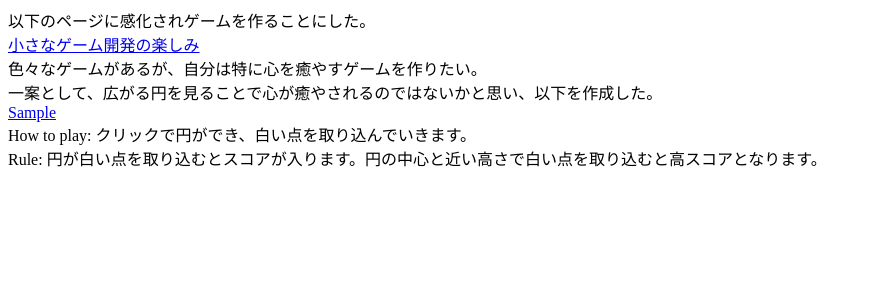
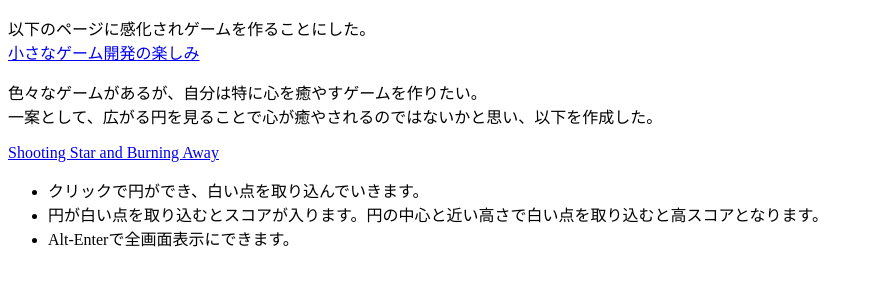
Before and after one commit to hysok2/hysok2.github.io, a plain HTML site: page report/240503/index.html in a window 1280 px wide. Shown: the whole page, without its empty margins (0-873 px from the left). Drawn offline with Linux system fonts and the light colour scheme.

Commit message:
240503の更新

```diff
--- a/report/240503/index.html
+++ b/report/240503/index.html
@@ -6,12 +6,22 @@
     <title>.</title>
   </head>
   <body>
-    以下のページに感化されゲームを作ることにした。<br>
-    <a href="https://abagames.github.io/joys-of-small-game-development/">小さなゲーム開発の楽しみ</a><br>
-    色々なゲームがあるが、自分は特に心を癒やすゲームを作りたい。<br>
-    一案として、広がる円を見ることで心が癒やされるのではないかと思い、以下を作成した。<br>
-    <a href="./mhg.html">Sample</a><br>
-    How to play: クリックで円ができ、白い点を取り込んでいきます。<br>
-    Rule: 円が白い点を取り込むとスコアが入ります。円の中心と近い高さで白い点を取り込むと高スコアとなります。
+    <p>以下のページに感化されゲームを作ることにした。<br>
+      <a href="https://abagames.github.io/joys-of-small-game-development/">小さなゲーム開発の楽しみ</a>
+    </p>
+    <p>
+      色々なゲームがあるが、自分は特に心を癒やすゲームを作りたい。<br>
+      一案として、広がる円を見ることで心が癒やされるのではないかと思い、以下を作成した。
+    </p>
+    <p>
+      <a href="./mhg.html">Shooting Star and Burning Away</a>
+    </p>
+    <p>
+      <ul>
+        <li>クリックで円ができ、白い点を取り込んでいきます。</li>
+        <li>円が白い点を取り込むとスコアが入ります。円の中心と近い高さで白い点を取り込むと高スコアとなります。</li>
+        <li>Alt-Enterで全画面表示にできます。</li>
+      </ul>
+    </p>
   </body>
 </html>
```
